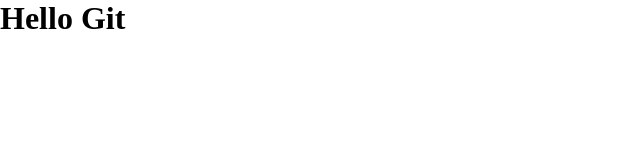
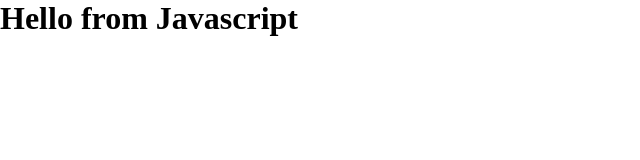
Before and after one commit to asriel06/git-course, a plain HTML site: page index.html in a window 1280 px wide. Shown: the whole page, without its empty margins (0-640 px from the left). Drawn offline with Linux system fonts and the light colour scheme.

Commit message:
added console.log

```diff
--- a/index.html
+++ b/index.html
@@ -14,5 +14,6 @@
 </head>
 <body>
     <h1>Hello Git</h1>
+    <script src="js/script.js"></script>
 </body>
 </html>
--- /dev/null
+++ b/js/script.js
@@ -0,0 +1,2 @@
+document.body.innerHTML = '<h1>Hello from Javascript</h1>'
+console.log('Test 2')
```
